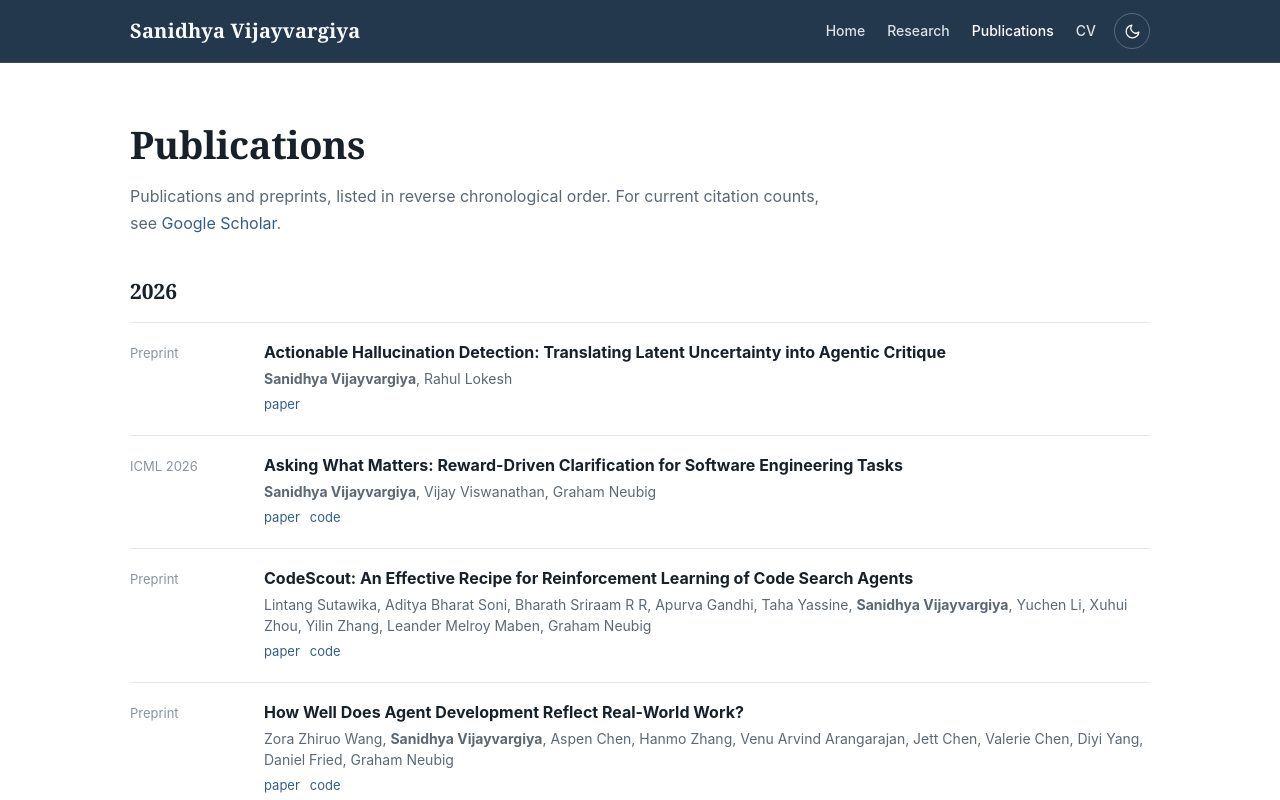
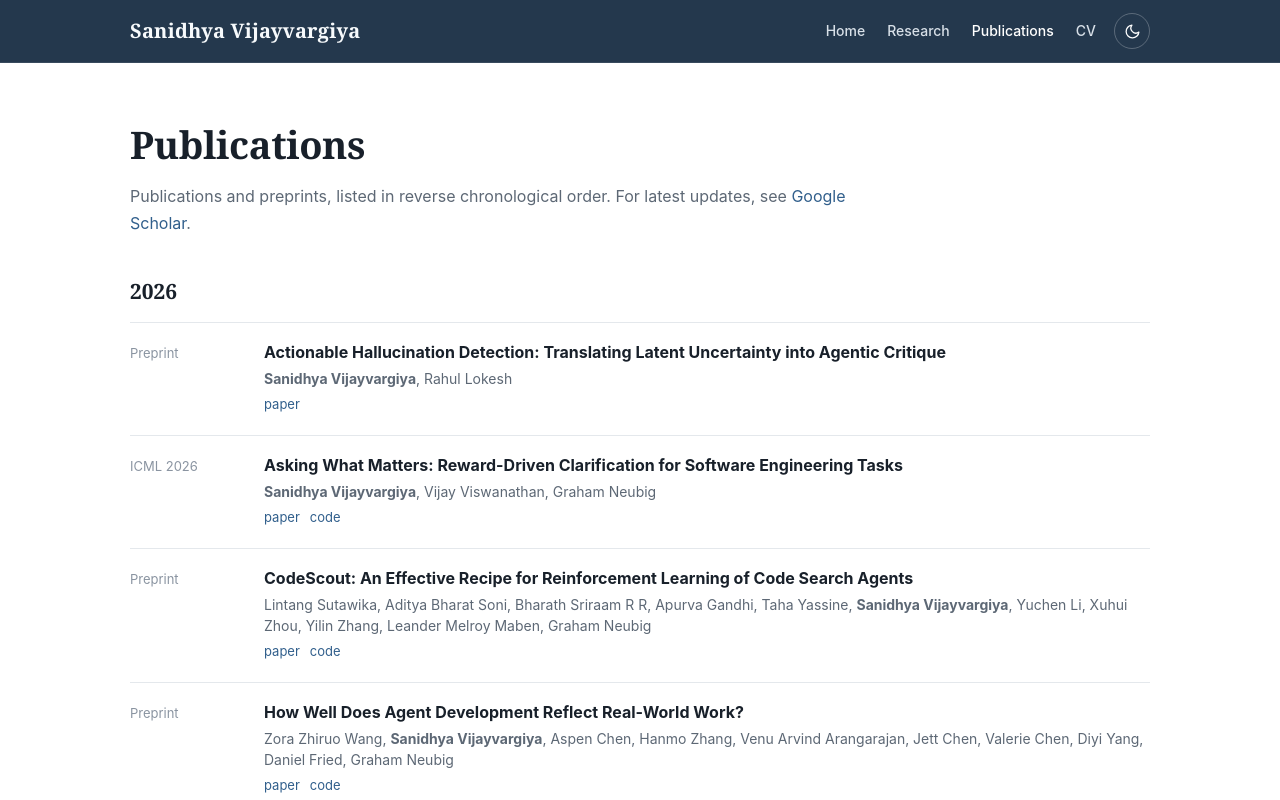
Before and after one commit to sani903/sani903.github.io, a plain HTML site: page publications.html in a window 1280 px wide. Shown: the top 800 px of the page. Drawn offline with Linux system fonts and the light colour scheme.

Commit message:
Update publication description for Google Scholar link

```diff
--- a/publications.html
+++ b/publications.html
@@ -12,7 +12,7 @@
   <main class="shell page-main">
     <header class="page-title">
       <h1>Publications</h1>
-      <p>Publications and preprints, listed in reverse chronological order. For current citation counts, see <a href="https://scholar.google.com/citations?user=csV4JZsAAAAJ&hl=en&oi=ao" target="_blank" rel="noopener">Google Scholar</a>.</p>
+      <p>Publications and preprints, listed in reverse chronological order. For latest updates, see <a href="https://scholar.google.com/citations?user=csV4JZsAAAAJ&hl=en&oi=ao" target="_blank" rel="noopener">Google Scholar</a>.</p>
     </header>
 
     <h2 class="pub-year">2026</h2>
```
